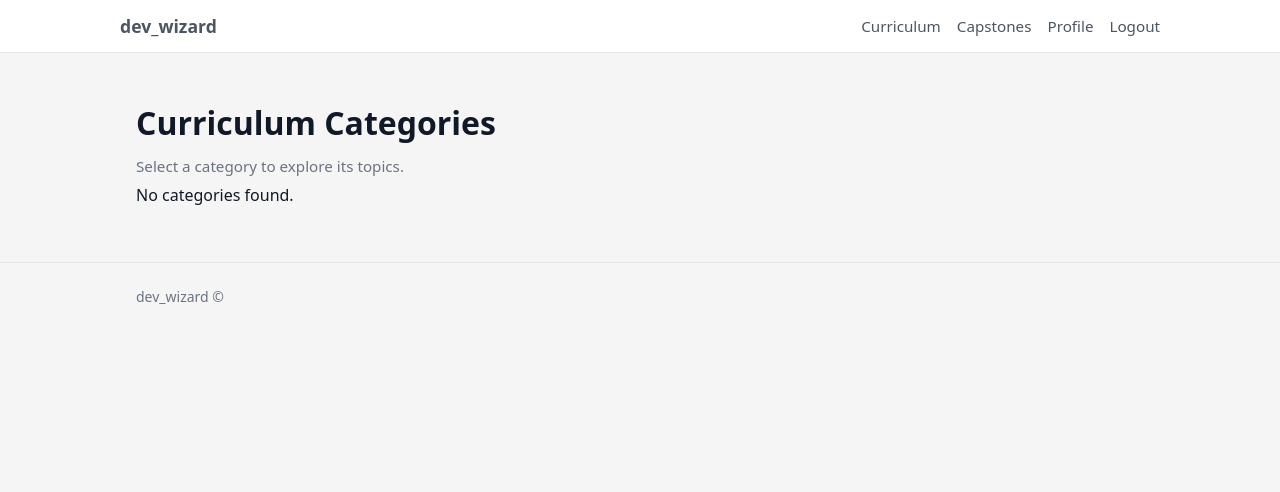
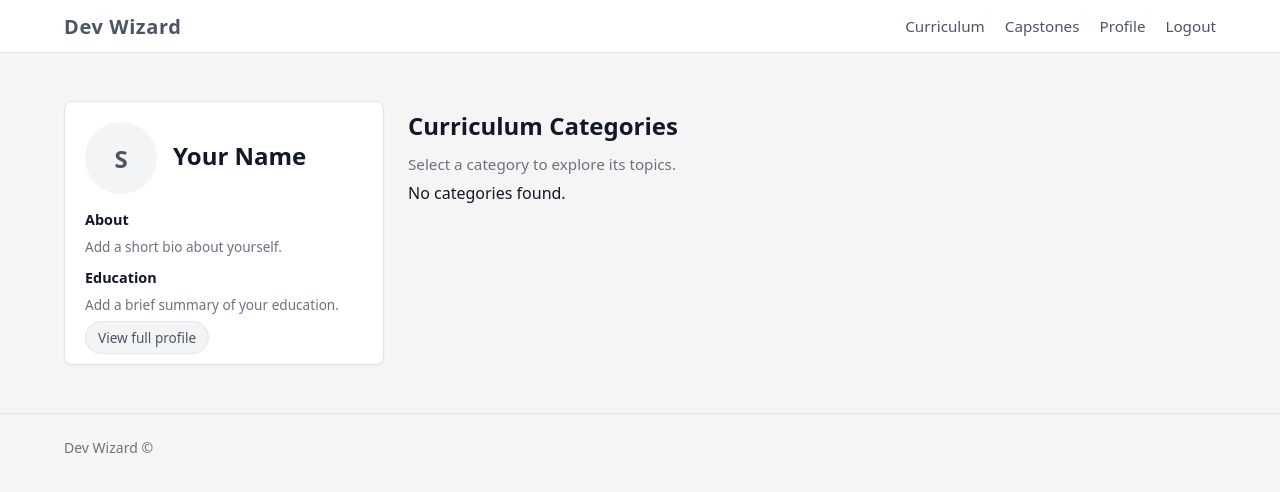
Before and after one commit to Babajideshadare/dev_wizard, a Django app: page / in a window 1280 px wide. Shown: the top 492 px of the page. Run offline with Django 5.2, Linux system fonts and the light colour scheme; the visitor is signed in with stand-in values (Sample User, id 1); data comes from the database, SQL or seed files in the repository; data that the repository does not hold is empty.

Commit message:
Add profile summary sidebar to homepage

```diff
--- a/curriculum/static/curriculum/css/style.css
+++ b/curriculum/static/curriculum/css/style.css
@@ -39,9 +39,9 @@ a:hover {
 /* ---------- Layout ---------- */
 
 .container {
-    max-width: 1040px;
+    max-width: 1200px;           /* wider, more professional layout */
     margin: 0 auto;
-    padding: 0 16px;
+    padding: 0 24px;             /* a bit more horizontal padding */
 }
 
 .page-main {
@@ -63,20 +63,23 @@ a:hover {
 }
 
 .nav-inner {
+    max-width: 1200px;           /* match main content width */
+    margin: 0 auto;
+    padding: 12px 24px;
     display: flex;
     align-items: center;
     justify-content: space-between;
-    padding: 12px 0;
 }
 
 .logo {
-    font-weight: 600;
-    font-size: 1.1rem;
+    font-weight: 700;
+    font-size: 1.25rem;
+    letter-spacing: 0.03em;
 }
 
 .nav-links {
     display: flex;
-    gap: 16px;
+    gap: 20px;
     font-size: 0.95rem;
 }
 
@@ -99,6 +102,24 @@ p {
 .page-intro {
     color: var(--text-muted);
     font-size: 0.95rem;
+}
+
+/* ---------- Home layout with sidebar ---------- */
+
+.home-layout {
+    display: grid;
+    grid-template-columns: 320px minmax(0, 1fr);   /* wider sidebar, more defined columns */
+    gap: 24px;
+    align-items: flex-start;
+    margin-top: 8px;
+}
+
+.home-sidebar {
+    /* Sidebar sits flush with container's left edge */
+}
+
+.home-main {
+    /* main curriculum content uses the remaining space */
 }
 
 /* ---------- Cards & grids ---------- */
@@ -165,8 +186,8 @@ p {
 .task-list {
     display: flex;
     flex-direction: column;
-    gap: 16px;            /* more space between task cards */
-    margin: 16px 0 24px;  /* space around the task list */
+    gap: 16px;
+    margin: 16px 0 24px;
 }
 
 .task-card {
@@ -395,7 +416,8 @@ button[type="submit"]:hover {
     color: var(--accent);
 }
 
-.profile-summary-main h1 {
+.profile-summary-main h1,
+.home-profile-name {
     margin-top: 0;
     margin-bottom: 0.3rem;
 }
@@ -446,7 +468,28 @@ button[type="submit"]:hover {
     text-decoration: underline;
 }
 
-/* Profile sections */
+/* Sidebar profile card tweaks on home */
+
+.home-profile-card {
+    margin-top: 16px;
+}
+
+.home-profile-section {
+    margin-top: 12px;
+}
+
+.home-profile-section h3 {
+    font-size: 0.9rem;
+    margin-top: 0.5rem;
+    margin-bottom: 0.25rem;
+}
+
+.home-profile-text {
+    font-size: 0.85rem;
+    color: var(--text-muted);
+}
+
+/* Profile sections in full profile page */
 
 .profile-sections {
     display: grid;
@@ -505,6 +548,10 @@ button[type="submit"]:hover {
 }
 
 @media (max-width: 768px) {
+    .home-layout {
+        grid-template-columns: 1fr;
+    }
+
     .profile-summary-header {
         flex-direction: column;
         align-items: flex-start;
--- a/curriculum/templates/curriculum/base.html
+++ b/curriculum/templates/curriculum/base.html
@@ -3,14 +3,14 @@
 <html lang="en">
 <head>
     <meta charset="UTF-8">
-    <title>{% block title %}dev_wizard{% endblock %}</title>
+    <title>{% block title %}Dev Wizard{% endblock %}</title>
     <link rel="stylesheet" href="{% static 'curriculum/css/style.css' %}">
 </head>
 <body>
     <header class="top-nav">
-        <div class="nav-inner container">
+        <div class="nav-inner">
             <div class="nav-left">
-                <a href="{% url 'curriculum:home' %}" class="logo">dev_wizard</a>
+                <a href="{% url 'curriculum:home' %}" class="logo">Dev Wizard</a>
             </div>
             <nav class="nav-links">
                 <a href="{% url 'curriculum:home' %}">Curriculum</a>
@@ -36,7 +36,7 @@
 
     <footer class="page-footer">
         <div class="container">
-            <p>dev_wizard &copy; {{ now|default:'' }}</p>
+            <p>Dev Wizard &copy; {{ now|default:'' }}</p>
         </div>
     </footer>
 </body>
--- a/curriculum/templates/curriculum/category_list.html
+++ b/curriculum/templates/curriculum/category_list.html
@@ -3,6 +3,68 @@
 {% block title %}Categories - dev_wizard{% endblock %}
 
 {% block content %}
+    <div class="home-layout">
+        <aside class="home-sidebar">
+            <div class="profile-card home-profile-card">
+                <div class="profile-summary-header">
+                    <div class="profile-avatar-block">
+                        <div class="profile-avatar">
+                            {% if profile.profile_picture %}
+                                <img src="{{ profile.profile_picture.url }}" alt="{{ profile.full_name|default:'Your profile picture' }}">
+                            {% else %}
+                                <div class="avatar-placeholder">
+                                    {% if profile.full_name %}
+                                        {{ profile.full_name|first|upper }}
+                                    {% else %}
+                                        {{ request.user.username|first|upper }}
+                                    {% endif %}
+                                </div>
+                            {% endif %}
+                        </div>
+                    </div>
+
+                    <div class="profile-summary-main">
+                        <h2 class="home-profile-name">{{ profile.full_name|default:"Your Name" }}</h2>
+
+                        {% if profile.headline %}
+                            <p class="profile-headline">{{ profile.headline }}</p>
+                        {% endif %}
+
+                        {% if profile.location %}
+                            <p class="profile-location">{{ profile.location }}</p>
+                        {% endif %}
+                    </div>
+                </div>
+
+                <div class="home-profile-section">
+                    <h3>About</h3>
+                    <p class="home-profile-text">
+                        {% if profile.bio %}
+                            {{ profile.bio }}
+                        {% else %}
+                            Add a short bio about yourself.
+                        {% endif %}
+                    </p>
+                </div>
+
+                <div class="home-profile-section">
+                    <h3>Education</h3>
+                    <p class="home-profile-text">
+                        {% if profile.education_summary %}
+                            {{ profile.education_summary }}
+                        {% else %}
+                            Add a brief summary of your education.
+                        {% endif %}
+                    </p>
+                </div>
+
+                <div class="home-profile-section">
+                    <a href="{% url 'accounts:profile' %}" class="btn-secondary">View full profile</a>
+                </div>
+            </div>
+        </aside>
+
+        <section class="home-main">
             <h1>Curriculum Categories</h1>
             <p class="page-intro">Select a category to explore its topics.</p>
 
@@ -22,4 +84,6 @@
             {% else %}
                 <p>No categories found.</p>
             {% endif %}
+        </section>
+    </div>
 {% endblock %}
--- a/curriculum/views.py
+++ b/curriculum/views.py
@@ -1,6 +1,7 @@
 from django.contrib.auth.decorators import login_required
 from django.shortcuts import render, get_object_or_404
 
+from accounts.models import DeveloperProfile
 from .models import Category, Topic
 
 
@@ -8,11 +9,15 @@ from .models import Category, Topic
 def home(request):
     """
     Home page: list all Categories (Python, Django, API, Capstone, etc.).
-    User must be logged in to access this page.
+    Also shows a sidebar profile summary card for the logged-in user.
     """
     categories = Category.objects.all().order_by("order", "name")
+    profile, _ = DeveloperProfile.objects.get_or_create(user=request.user)
+
     context = {
         "categories": categories,
+        "profile": profile,
+        "user_email": request.user.email,
     }
     return render(request, "curriculum/category_list.html", context)
 
```
Lines whose indentation alone changed are shown as unchanged.
